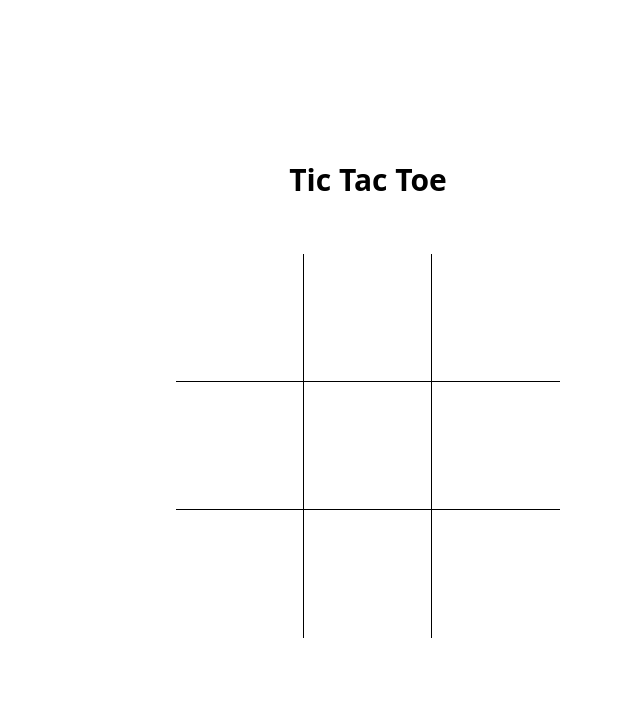
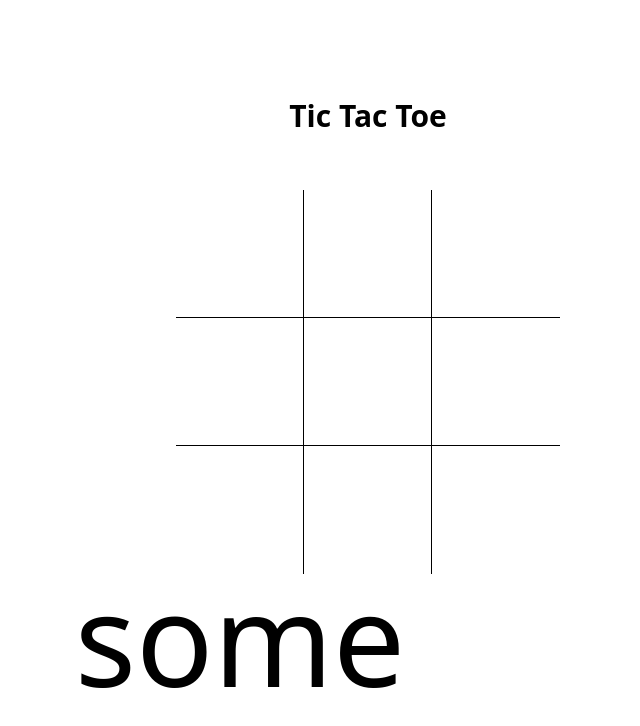
Before and after one commit to SWIC-277/ttt-setup-maceyjshort, a React (Create React App) app: page / in a window 1280 px wide. Shown: the top 726 px of the page, without its empty margins (272-912 px from the left). Built offline with nearby package versions, Linux system fonts and the light colour scheme.

Commit message:
Start reset button

```diff
--- a/src/App.jsx
+++ b/src/App.jsx
@@ -20,8 +20,12 @@ function App() {
           />
         ))}
       </div>
+
+      <button type="button"> some </button>
     </main>
   );
 }
 export default App;
 // when I got rid of my div my board disappeared... I don't know why... Did I mess up following along?
+// map is an array that only takes one agruement and return a markup/compenent from a server that is returned from an individual item from each time
+// use unquie key for each item in map
--- a/src/components/Square/Square.jsx
+++ b/src/components/Square/Square.jsx
@@ -9,7 +9,7 @@ export default function Square({ marker, id, handleClick }) {
 }
 
 Square.propTypes = {
-  marker: PropTypes.string,
+  marker: PropTypes.oneOf(["X", "O"]),
   id: PropTypes.number.isRequired,
   handleClick: PropTypes.func,
 };
```
Also changed, not shown: 1 other file (tests, documents, lock files or other folders).
